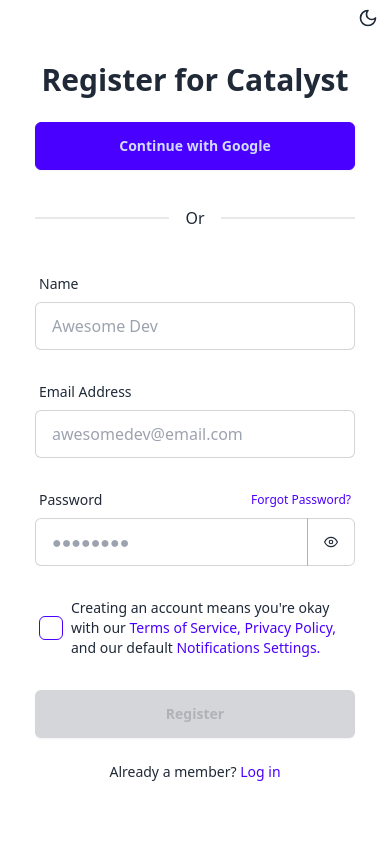
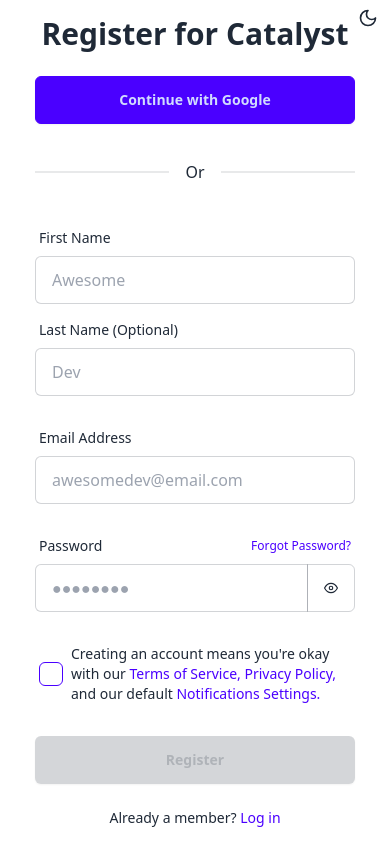
Before and after one commit to thesudeshdas/catalyst-2.0, a React (Vite) app: page /register in a window 390 px wide. Built offline with nearby package versions, Linux system fonts and the light colour scheme; no server answers.

Commit message:
refactor: last name for user
Changed the name to first and last
name for the user in the app

```diff
--- a/src/components/forms/auth/RegisterForm/RegisterForm.tsx
+++ b/src/components/forms/auth/RegisterForm/RegisterForm.tsx
@@ -36,12 +36,21 @@
       className='flex flex-col gap-6 md:items-start w-full'
       onSubmit={handleSubmit(onRegisterSubmit)}
     >
-      <TextInput
-        control={control}
-        name='name'
-        label='Name'
-        placeholder='Awesome Dev'
-      />
+      <div className='flex flex-col gap-2 md:flex-row w-full'>
+        <TextInput
+          control={control}
+          name='firstName'
+          label='First Name'
+          placeholder='Awesome'
+        />
+
+        <TextInput
+          control={control}
+          name='lastName'
+          label='Last Name (Optional)'
+          placeholder='Dev'
+        />
+      </div>
 
       <TextInput
         control={control}
--- a/src/components/forms/auth/RegisterForm/registerForm.schema.ts
+++ b/src/components/forms/auth/RegisterForm/registerForm.schema.ts
@@ -1,12 +1,17 @@
 import { z } from 'zod';
 
 export const registerSchema = z.object({
-  name: z
+  firstName: z
     .string({
-      required_error: 'Name is required'
+      required_error: 'First name is required'
     })
-    .min(2, { message: 'Name must be at least 2 characters long' })
-    .max(32, { message: 'Name must be less than 32 characters' }),
+    .min(2, { message: 'First name must be at least 2 characters long' })
+    .max(32, { message: 'First name must be less than 32 characters' }),
+  lastName: z
+    .string()
+    .min(2, { message: 'Last name must be at least 2 characters long' })
+    .max(32, { message: 'Last name must be less than 32 characters' })
+    .optional(),
   email: z
     .string({
       required_error: 'Email is required'
--- a/src/components/forms/createPowst/CreatePowstImageForm/CreatePowstImageForm.tsx
+++ b/src/components/forms/createPowst/CreatePowstImageForm/CreatePowstImageForm.tsx
@@ -26,8 +26,7 @@
 // import types
 import { ICreatePowstImageForm } from '../../../../types/createPowstTypes/createPowst.types';
 import CreatePowstPreviousButton from '../CreatePowstPreviousButton/CreatePowstPreviousButton';
-
-const imageMimeType = /image\/(png|jpg|jpeg)/i;
+import { imageMimeType } from '../../../../constants/image.constants';
 
 export default function CreatePowstImageForm() {
   const navigate = useNavigate();
--- a/src/components/forms/editProfile/EditProfileBasicForm/EditProfileBasicForm.tsx
+++ b/src/components/forms/editProfile/EditProfileBasicForm/EditProfileBasicForm.tsx
@@ -19,8 +19,7 @@
 
 // import types
 import { IEditProfileBasicForm } from '../../../../types/profileTypes/profile.types';
-
-const imageMimeType = /image\/(png|jpg|jpeg)/i;
+import { imageMimeType } from '../../../../constants/image.constants';
 
 export default function EditProfileBasicForm() {
   const { control, clearErrors } = useForm<IEditProfileBasicForm>({
@@ -171,3 +170,5 @@
     </form>
   );
 }
+
+// TODO @thesudeshdas => remove all the alerts from the app
--- a/src/components/navs/AppNav/AppNav.tsx
+++ b/src/components/navs/AppNav/AppNav.tsx
@@ -33,7 +33,7 @@
         </Link>
 
         <Link
-          to='/create'
+          to='/create/basic'
           className='flex items-center gap-2 relative overflow-hidden h-[1.5rem] md:h-[1.75rem] w-[1.5rem] md:w-[1.75rem] hover:w-[5.5rem] transition-all '
         >
           <LuPlusSquare className='h-5 w-5 md:h-6 md:w-6 z-10 bg-base-100 absolute top-0 left-0' />
--- a/src/components/navs/AppSideNav/appSideNav.data.ts
+++ b/src/components/navs/AppSideNav/appSideNav.data.ts
@@ -17,7 +17,7 @@
     text: 'Portfolio'
   },
   {
-    link: '/create',
+    link: '/create/basic',
     icon: LuPlusSquare,
     text: 'Create'
   },
--- /dev/null
+++ b/src/constants/image.constants.ts
@@ -0,0 +1 @@
+export const imageMimeType = /image\/(png|jpg|jpeg)/i;
```
Also changed, not shown: src/types/authTypes/auth.types.ts (+10 -5 lines).
